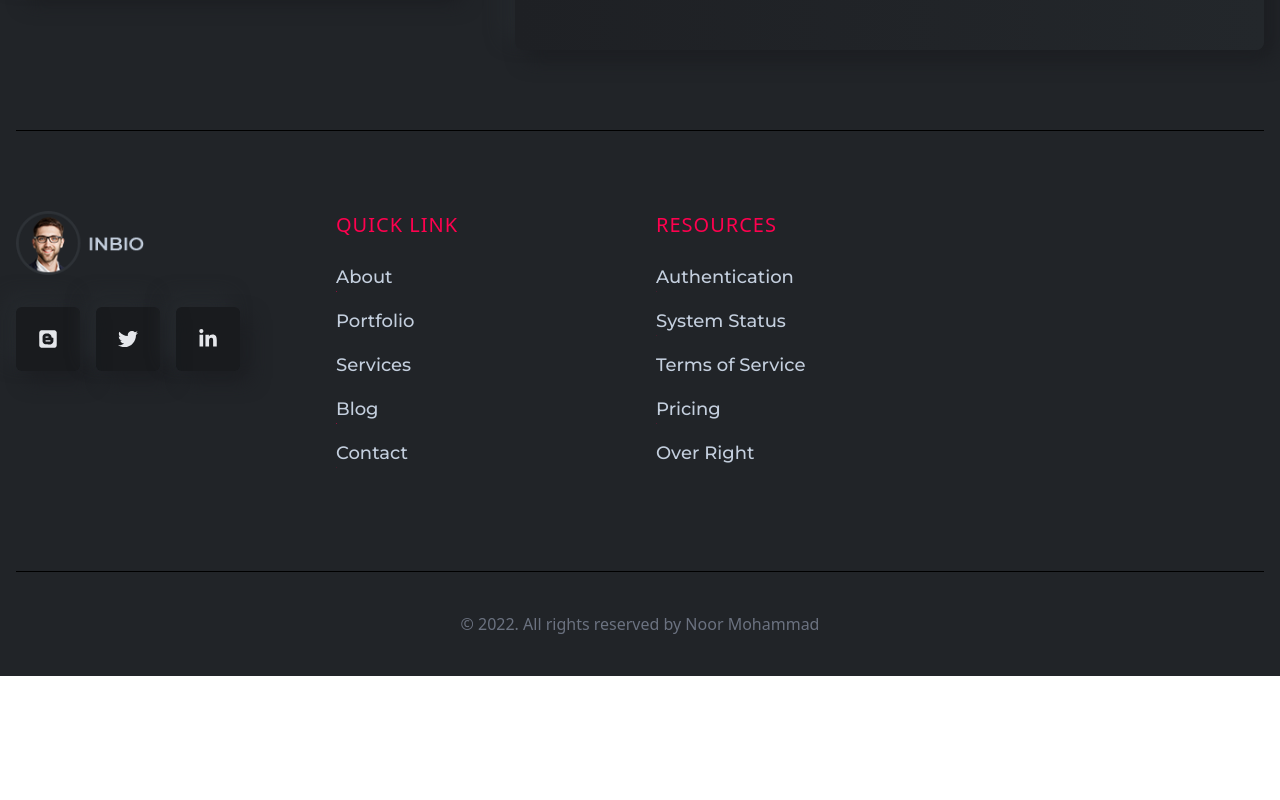
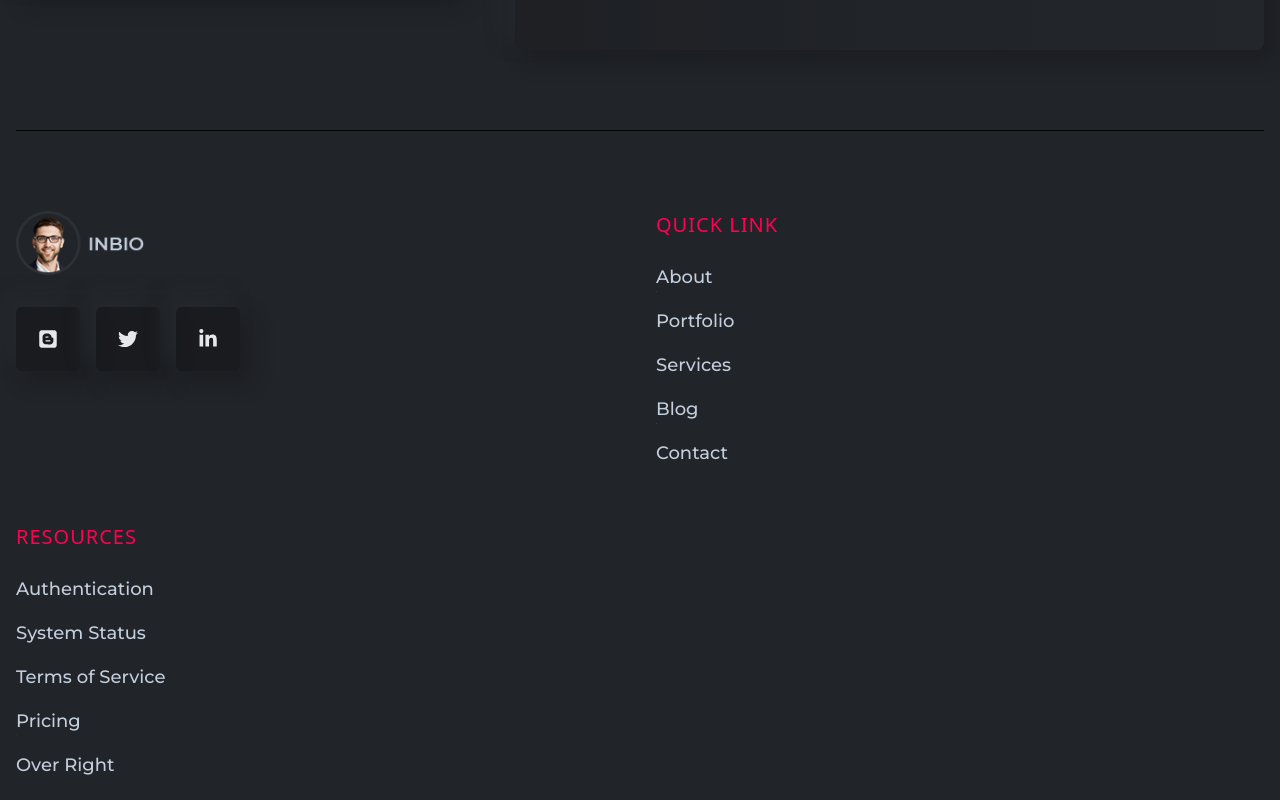
Before and after one commit to Abhishekkumar813209/Portfolio_website, a React (Create React App) app: page / in a window 1280 px wide. Shown: the part 6700-7500 px from the top of the page. Before the commit the page ends 7376 px from the top, so only its background shows below. Built offline with nearby package versions, Linux system fonts and the light colour scheme.

Commit message:
tenth commit

```diff
--- a/src/components/footer/Footer.js
+++ b/src/components/footer/Footer.js
@@ -4,7 +4,7 @@ import {logo} from "../../assets/index"
 
 const Footer = () => {
   return (
-    <div className="w-full py-20 h-auto border-b-[1px] border-b-black grid grid-cols-1 md:grid-cols-2 lgl:grid-cols-4 gap-8">
+    <div className="w-full py-20 h-auto border-b-[1px] border-b-black grid grid-cols-1 md:grid-cols-2 lgl:grid-cols-2 gap-8">
       <div className="w-full h-full flex flex-col gap-8">
         <img className="w-32" src={logo} alt="logo" />
         <div className="flex gap-4">
```
